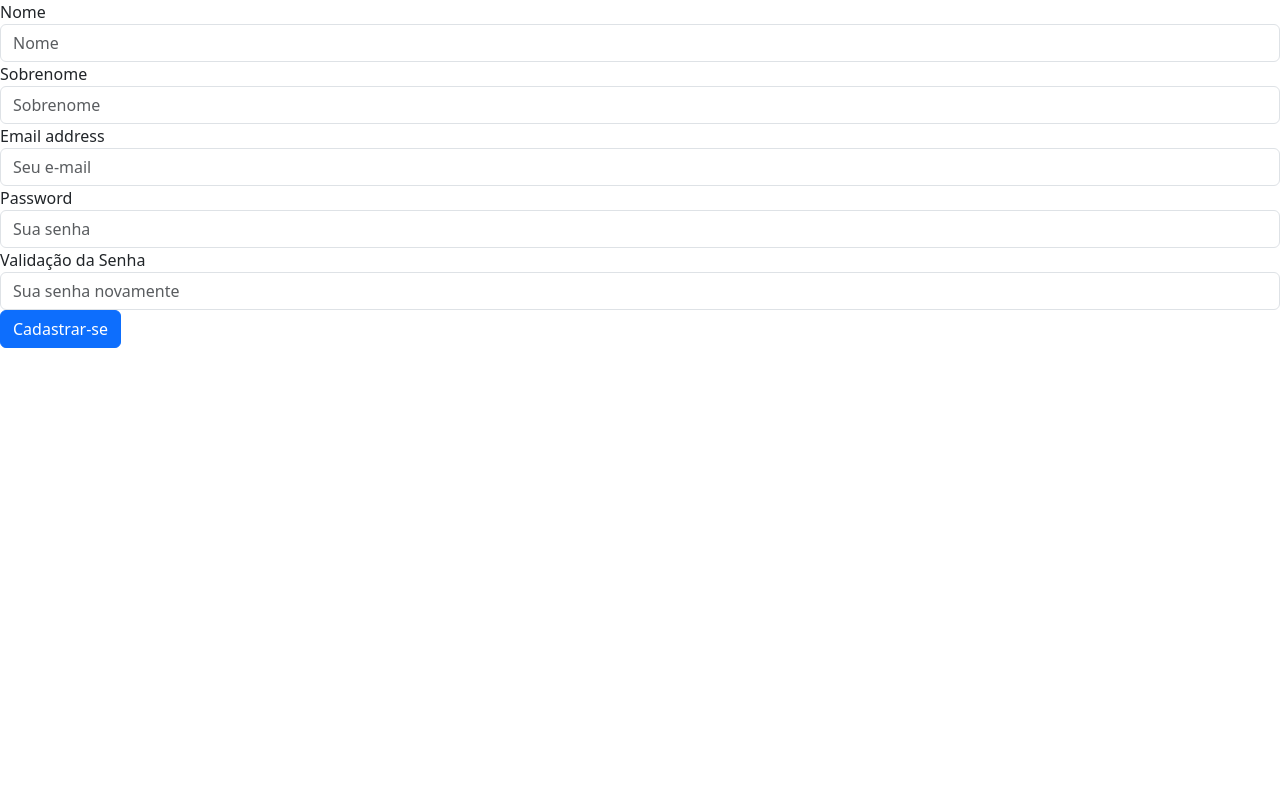
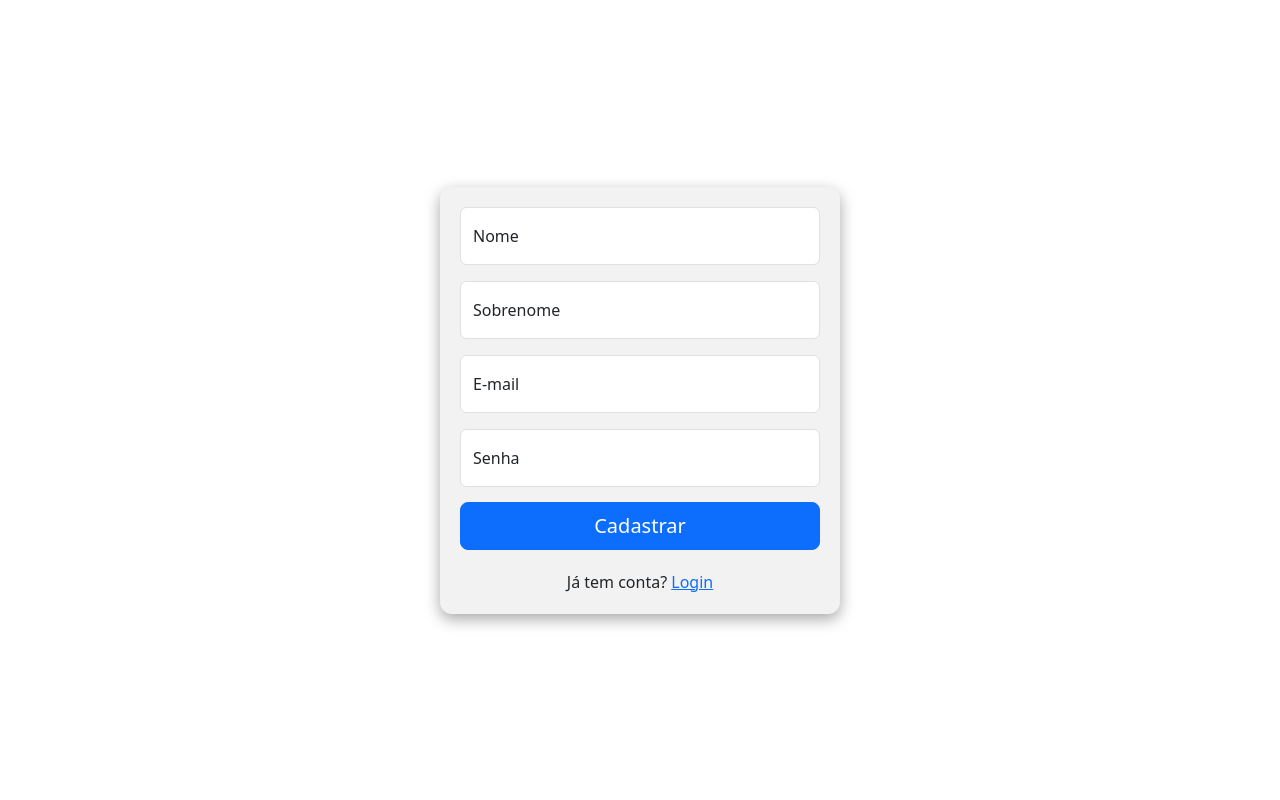
Before and after one commit to Eduardo-Orsi/gestao-financas, a Django app: page /register/ in a window 1280 px wide. Run offline with Django 4.2, Linux system fonts and the light colour scheme.

Commit message:
little changes

```diff
--- a/gestao_financas/urls.py
+++ b/gestao_financas/urls.py
@@ -5,7 +5,6 @@
 
 urlpatterns = [
     path('', views.home, name='home'),
-    path('profile/', views.profile, name='profile'),
 
     path('categorys/', views.categorys, name='categorys'),
     path('categorys/<uuid:pk>/', views.categorys, name='categorys'),
@@ -26,3 +25,5 @@
     path('transactions/add', views.add_transaction, name='add_transaction'),
     path('transactions/add/<str:input_type>/', views.add_transaction, name='add_transaction'),
 ]
+
+# handler404 = "gestao_financas.views.page_not_found"
--- a/users/templates/register.html
+++ b/users/templates/register.html
@@ -1,29 +1,49 @@
 {% extends 'users_base.html' %}
 {% block content %}
 
-    <form method="POST">
+    <div class="login">
+
+        <form method="POST" class="form-container">
             {% csrf_token %}
-        <div class="form-group">
-            <label for="first_name">Nome</label>
-            <input name="first_name" type="text" class="form-control" id="first_name" placeholder="Nome">
+
+            <div class="form-floating mb-3">
+
+                <input name="first_name" type="text" class="form-control" id="floatingInput" placeholder="Nome">
+
+                <label for="floatingInput">Nome</label>
+
             </div>
-        <div class="form-group">
-            <label for="last_name">Sobrenome</label>
-            <input name="last_name" type="text" class="form-control" id="last_name" placeholder="Sobrenome">
+
+            <div class="form-floating mb-3">
+
+                <input name="last_name" type="text" class="form-control" id="floatingInput" placeholder="Sobrenome">
+
+                <label for="floatingInput">Sobrenome</label>
+
             </div>
-        <div class="form-group">
-            <label for="email">Email address</label>
-            <input name="email" type="email" class="form-control" id="email" placeholder="Seu e-mail">
+
+            <div class="form-floating mb-3">
+
+                <input name="email" type="email" class="form-control" id="floatingInput" placeholder="name@example.com">
+
+                <label for="floatingInput">E-mail</label>
+
             </div>
-        <div class="form-group">
-            <label for="password">Password</label>
-            <input name="password" type="password" class="form-control" id="password" placeholder="Sua senha">
+
+            <div class="form-floating">
+
+                <input name="password" type="password" class="form-control" id="floatingPassword" placeholder="Password">
+
+                <label for="floatingPassword">Senha</label>
+
             </div>
-        <div class="form-group">
-            <label for="password_validation">Validação da Senha</label>
-            <input name="password_validation" type="password" class="form-control" id="password_validation" placeholder="Sua senha novamente">
-        </div>
-        <button type="submit" class="btn btn-primary">Cadastrar-se</button>
+
+            <button type="submit" class="btn btn-primary mx-auto btn-lg">Cadastrar</button>
+
+            <p class="register">Já tem conta? <a href="{% url 'login' %}">Login</a></p>
+
         </form>
 
+    </div>
+
 {% endblock %}
--- a/users/urls.py
+++ b/users/urls.py
@@ -6,5 +6,6 @@
 urlpatterns = [
     path('login/', views.login_user, name='login'),
     path('logout/', views.logout_user, name='logout'),
-    path('register/', views.register_user, name='register')
+    path('register/', views.register_user, name='register'),
+    path('profile/', views.profile, name='profile'),
 ]
--- a/users/views.py
+++ b/users/views.py
@@ -1,6 +1,7 @@
 from django.contrib import messages
 from django.http.request import HttpRequest
 from django.shortcuts import render, redirect
+from django.contrib.auth.decorators import login_required
 from django.contrib.auth import authenticate, login, logout
 
 from .models import UserProfile
@@ -73,3 +74,26 @@
 
     else:
         return render(request, 'register.html', {})
+
+@login_required
+def profile(request: HttpRequest):
+    user_id = request.user.id
+
+    if request.method == "POST":
+        email = request.POST.get("email", None)
+        first_name = request.POST.get("first_name", None)
+        last_name = request.POST.get("last_name", None)
+
+        user_profile = UserProfile.objects.get(id=user_id)
+        user_profile.email = email
+        user_profile.first_name = first_name
+        user_profile.last_name = last_name
+        user_profile.save()
+        return redirect("profile")
+
+    user_profile = UserProfile.objects.get(id=user_id)
+    context = {
+        "user_profile": user_profile
+    }
+
+    return render(request, "profile.html", context)
```
Also changed, not shown: gestao_financas/templates/404.html (added, +28 -0 lines), gestao_financas/templates/profile.html (deleted, +0 -41 lines), gestao_financas/views.py (+3 -4 lines), users/templates/profile.html (added, +42 -0 lines). Lines whose indentation alone changed are shown as unchanged.
